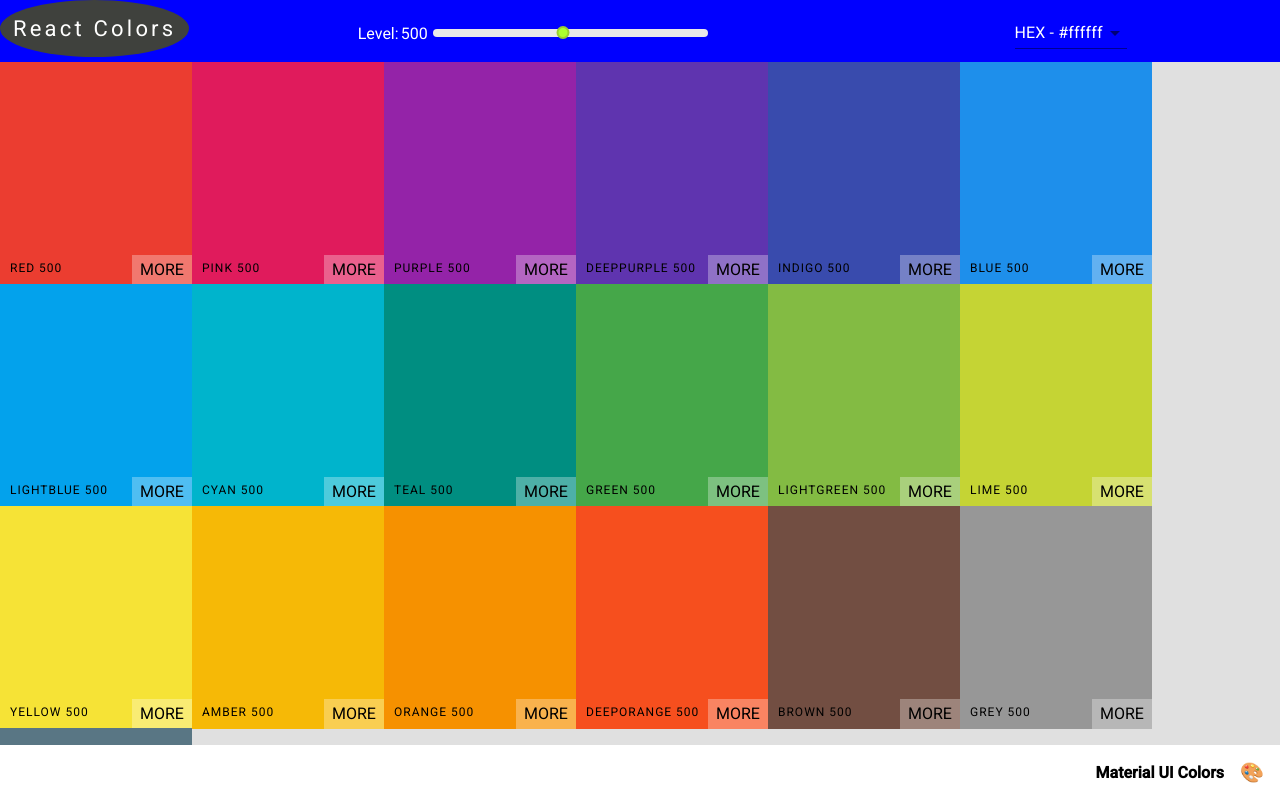
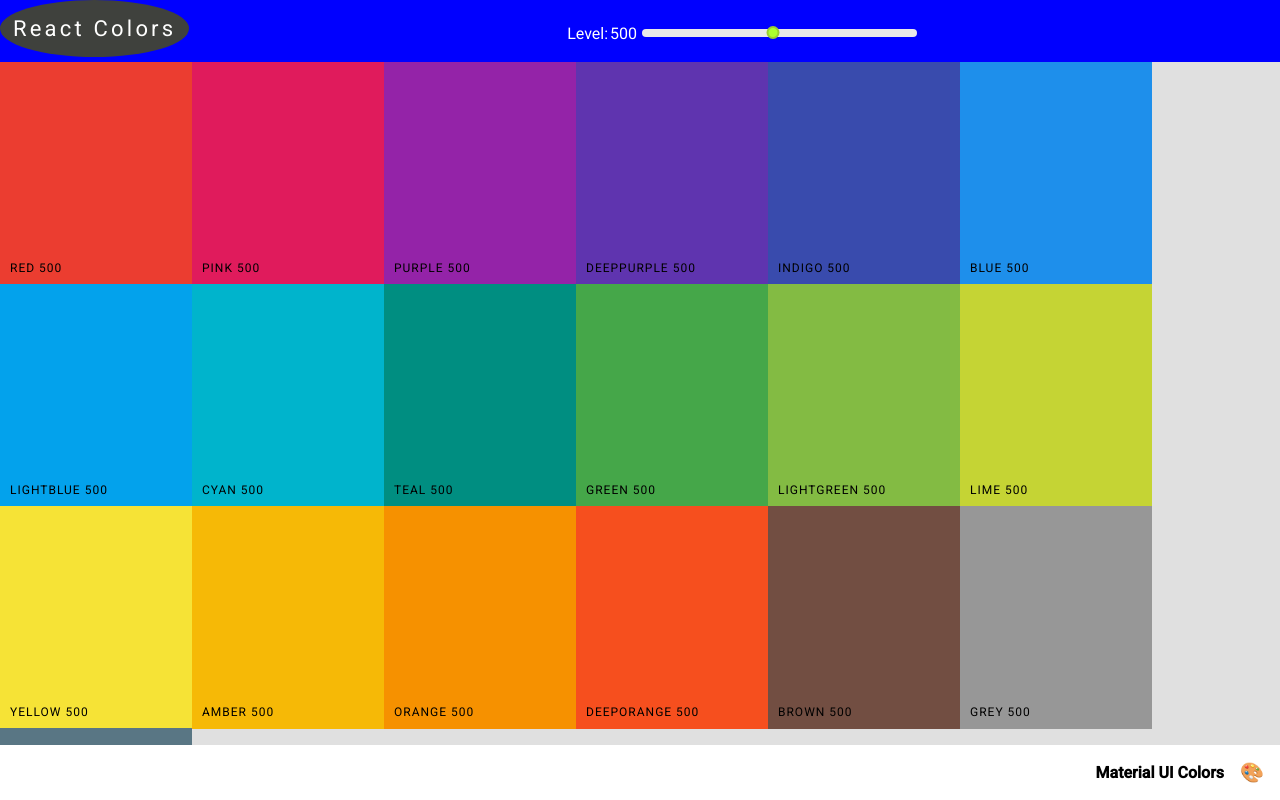
Before and after one commit to JunaidKhan-dev/ReactColors, a React (Create React App) app: page /palette/0 in a window 1280 px wide. Shown: the top 800 px of the page. Built offline with nearby package versions, Linux system fonts and the light colour scheme.

Commit message:
finished

```diff
--- a/src/components/ColorBox.js
+++ b/src/components/ColorBox.js
@@ -37,7 +37,6 @@ class ColorBox extends Component {
           </div>
           <button className='copy-button'>Copy</button>
         </div>
-        <span className='see-more'>More</span>
       </div>
       </CopyToClipboard>
     )
--- a/src/components/Navbar.js
+++ b/src/components/Navbar.js
@@ -37,7 +37,7 @@ this.setState({
 })
   }
   render() {
-
+    console.log(this.state)
 
     return (
       <nav className='Navbar'>
@@ -48,13 +48,6 @@ this.setState({
         Level: <span className='slider-level'> {this.state.localLevel}</span>
         <Slider defaultValue={this.state.localLevel} min={100} max={900}
         onAfterChange={this.change} step={100} />
-        </div>
-        <div className='select-container'>
-          <Select value={this.state.format} onChange={this.changeFormat}>
-            <MenuItem value='hex'>HEX - #ffffff </MenuItem>
-            <MenuItem value='rgb'>RGB - rgb(255,255,255) </MenuItem>
-            <MenuItem value='rgba'>RGBA - rgba(255,255,255,1.0)</MenuItem>
-          </Select>
         </div>
         <Snackbar anchorOrigin={ {vertical: 'bottom', horizontal : 'left'} }
         open={this.state.open} autoHideDuration={3000} message={<span id='message-id'>Format Changed to {this.state.format} !</span>} action={[
```
